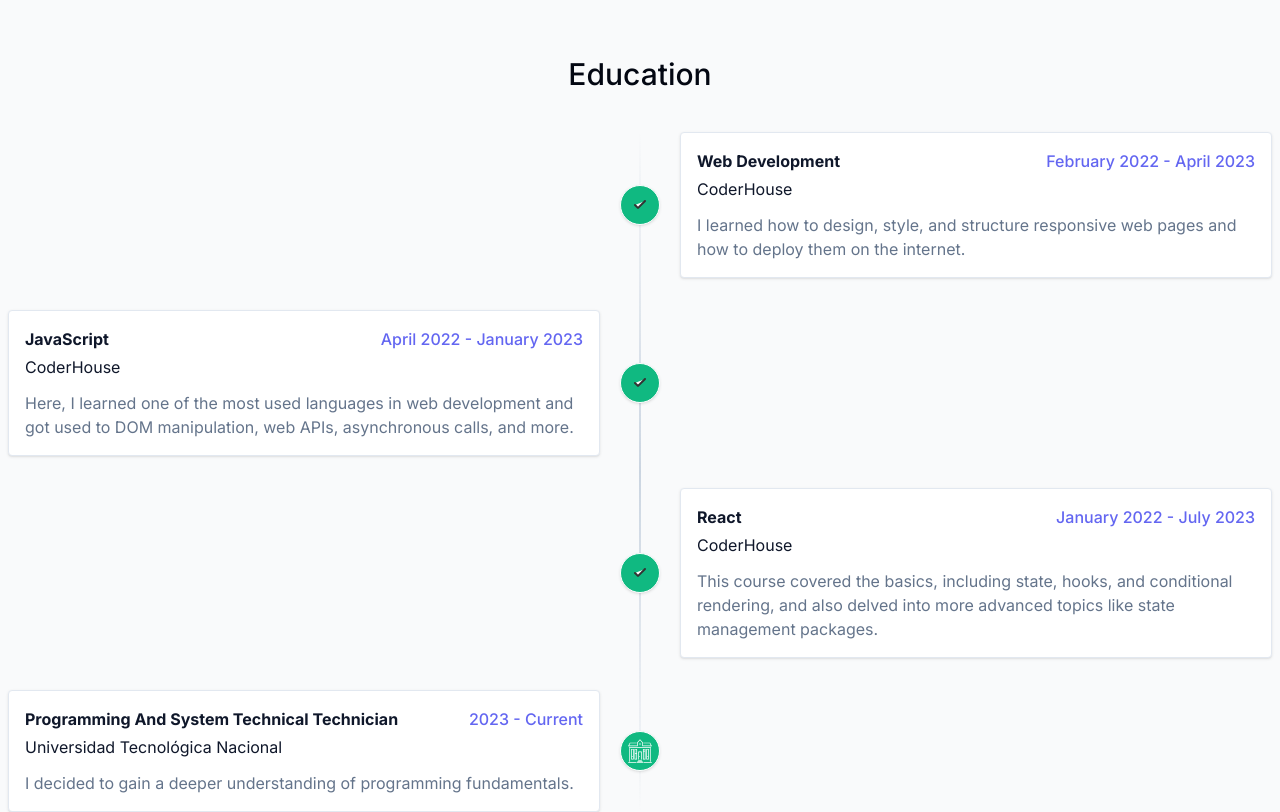
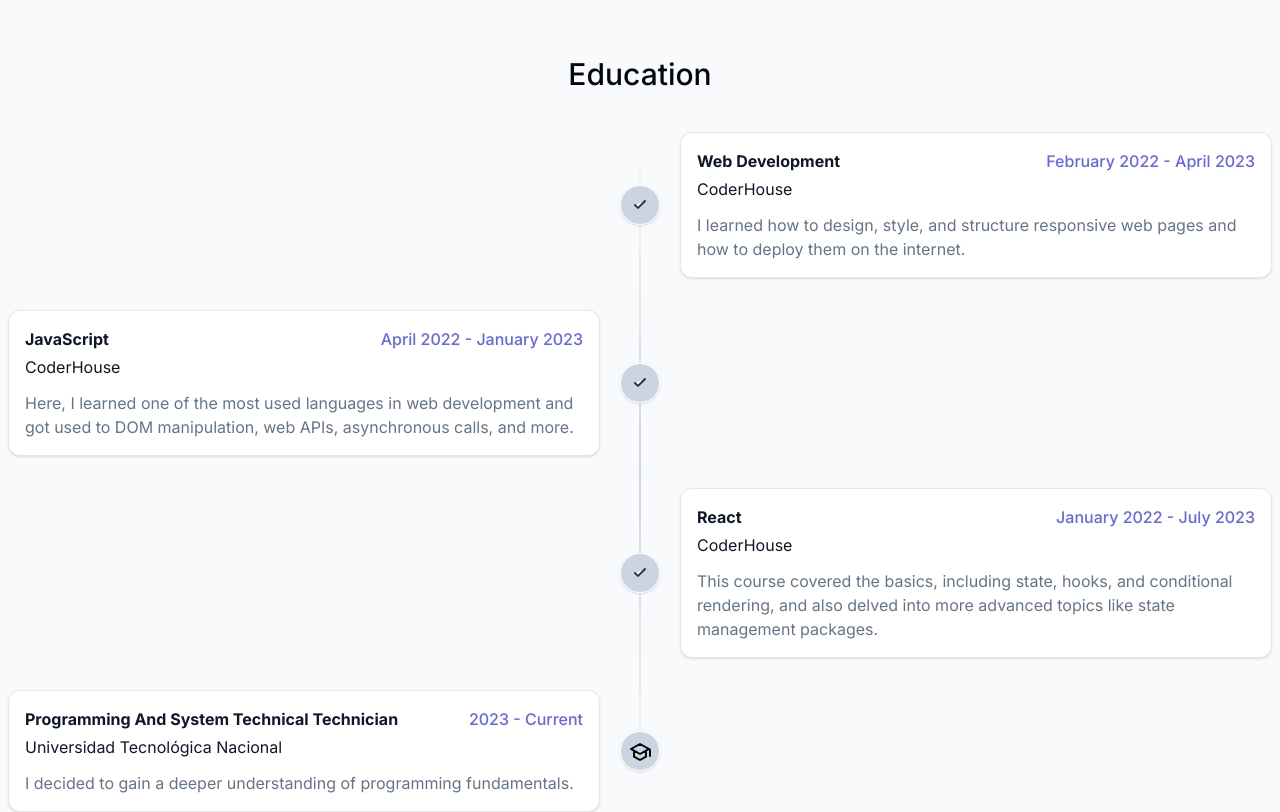
Before and after one commit to JuanMosquela/portfolio-next, a Next.js app: page / in a window 1280 px wide. Shown: the part 1980-2792 px from the top of the page. Built offline with nearby package versions, Linux system fonts and the light colour scheme.

Commit message:
changes svg icons

```diff
--- a/components/timeline.tsx
+++ b/components/timeline.tsx
@@ -7,9 +7,9 @@
 
 import { motion } from "framer-motion";
 import school from "@/public/school.svg";
+
+import Image from "next/image";
 import check from "@/public/check.svg";
-import Image from "next/image";
-import { once } from "events";
 
 const variants = {
   initial: (index: number) => ({ opacity: 0, x: index % 2 == 0 ? 25 : -25 }),
@@ -27,7 +27,7 @@
     <section id="experience">
       <SectionHeading>Education</SectionHeading>
 
-      <div className="space-y-8 relative before:absolute before:inset-0 before:ml-5 before:-translate-x-px md:before:mx-auto md:before:translate-x-0 before:h-full before:w-0.5 before:bg-gradient-to-b before:from-transparent before:via-slate-300 before:to-transparent">
+      <div className="space-y-8 relative before:absolute before:inset-0 before:ml-5 before:-translate-x-px md:before:mx-auto md:before:translate-x-0 before:h-full before:w-0.5 before:bg-gradient-to-b  before:from-transparent before:via-slate-300 before:to-transparent">
         {experience.map((item, index) => (
           <motion.div
             initial="initial"
@@ -37,7 +37,7 @@
             viewport={{ once: true }}
             className="relative flex items-center justify-between md:justify-normal md:odd:flex-row-reverse group is-active duration-200"
           >
-            <div className="flex items-center justify-center w-10 h-10 rounded-full border border-white bg-slate-300 group-[.is-active]:bg-emerald-500 text-slate-500 group-[.is-active]:text-emerald-50 shadow shrink-0 md:order-1 md:group-odd:-translate-x-1/2 md:group-even:translate-x-1/2">
+            <div className="flex items-center justify-center w-10 h-10 rounded-full border border-white bg-slate-300 shadow-black-[0.8rem] text-slate-500 group-[.is-active]:text-emerald-50 shadow shrink-0 md:order-1 md:group-odd:-translate-x-1/2 md:group-even:translate-x-1/2 hover:scale-110 duration-75 hover:shadow-md">
               <Image
                 src={item.place.toLowerCase() == "coderhouse" ? check : school}
                 width={24}
@@ -45,7 +45,7 @@
               />
             </div>
 
-            <article className="w-[calc(100%-4rem)] md:w-[calc(50%-2.5rem)] bg-white p-4 rounded border border-slate-200 shadow">
+            <article className="w-[calc(100%-4rem)] md:w-[calc(50%-2.5rem)] bg-white p-4 rounded-xl border border-slate-200 shadow">
               <div className="flex items-center justify-between space-x-2 mb-1">
                 <h4 className="font-bold text-slate-900 capitalize">
                   {item.title}
```
Also changed, not shown: public/school.svg.
